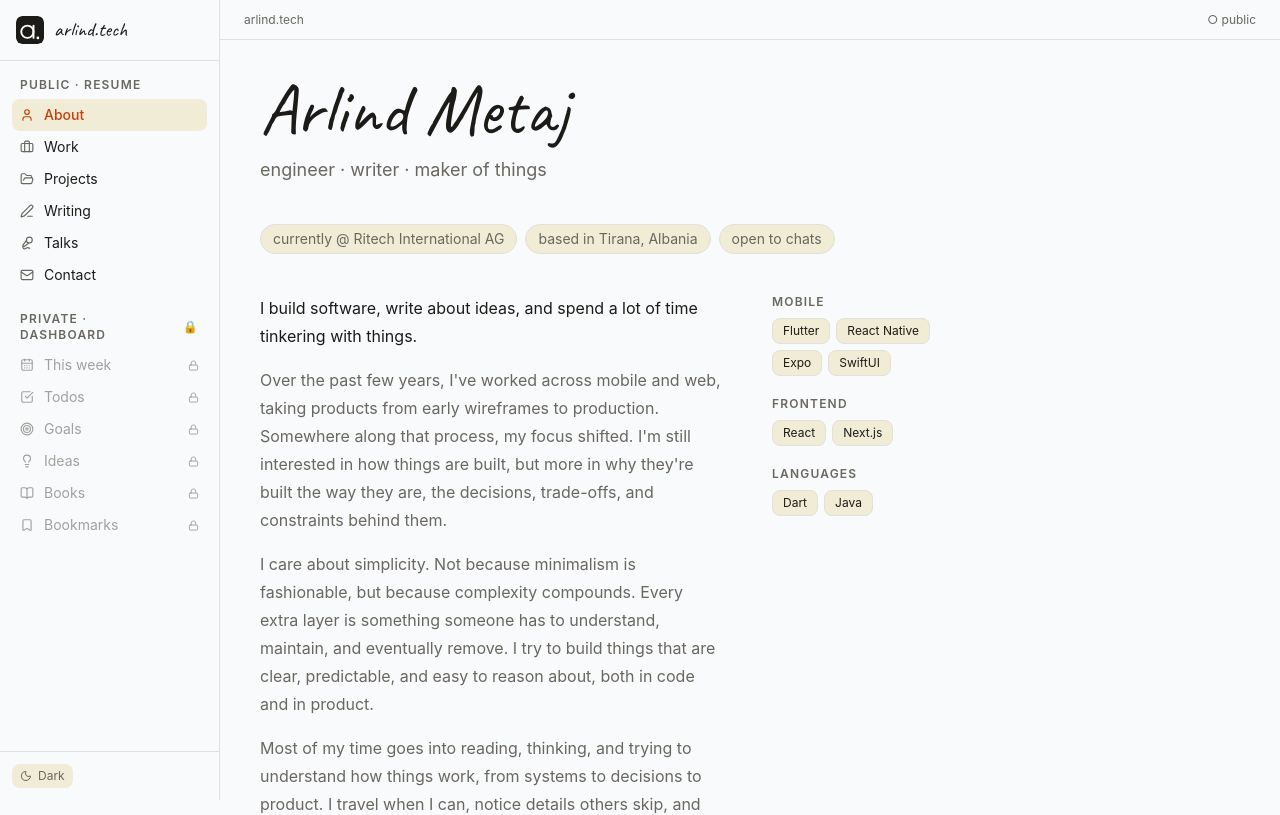
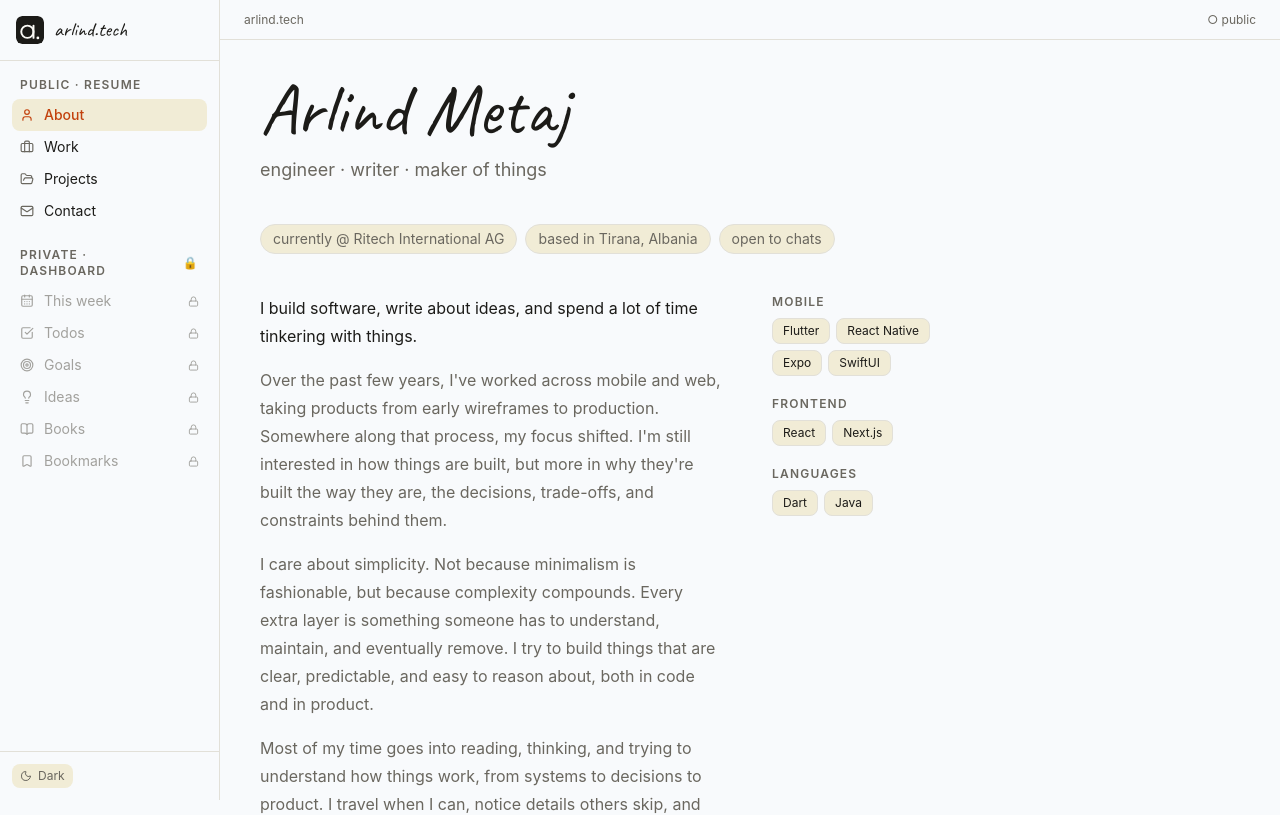
Before and after one commit to arlindmetaj/arlind-tech, a Next.js app: page / in a window 1280 px wide. Shown: the top 815 px of the page. Built offline with nearby package versions, Linux system fonts and the light colour scheme; no server answers.

Commit message:
remove Writing and Talks links from public navigation

```diff
--- a/components/Sidebar.tsx
+++ b/components/Sidebar.tsx
@@ -29,8 +29,6 @@ const publicNav = [
   { href: "/", label: "About", Icon: User },
   { href: "/work", label: "Work", Icon: Briefcase },
   { href: "/projects", label: "Projects", Icon: FolderOpen },
-  { href: "/writing", label: "Writing", Icon: PenLine },
-  { href: "/talks", label: "Talks", Icon: Mic2 },
   { href: "/contact", label: "Contact", Icon: Mail },
 ];
 
```
